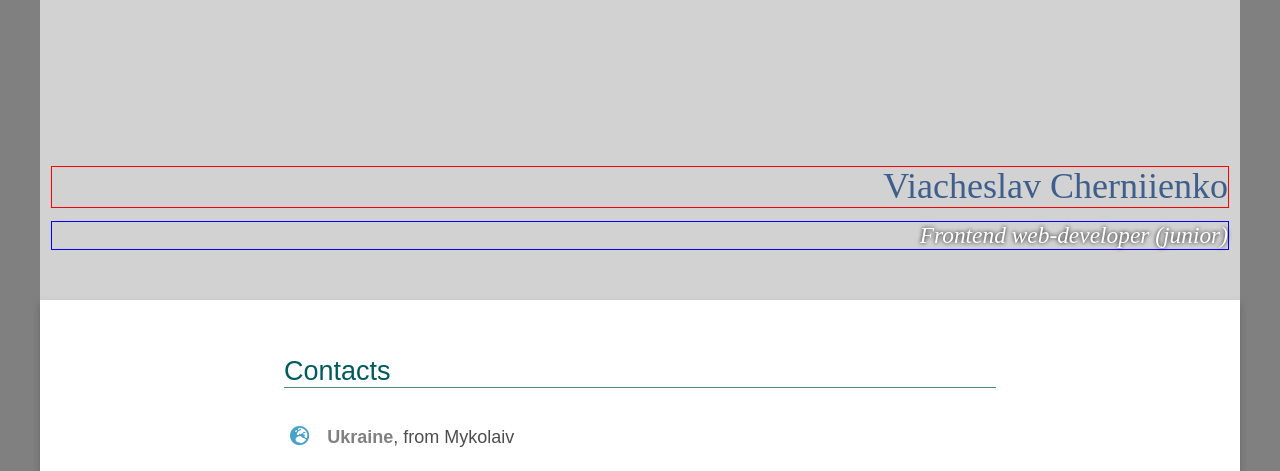
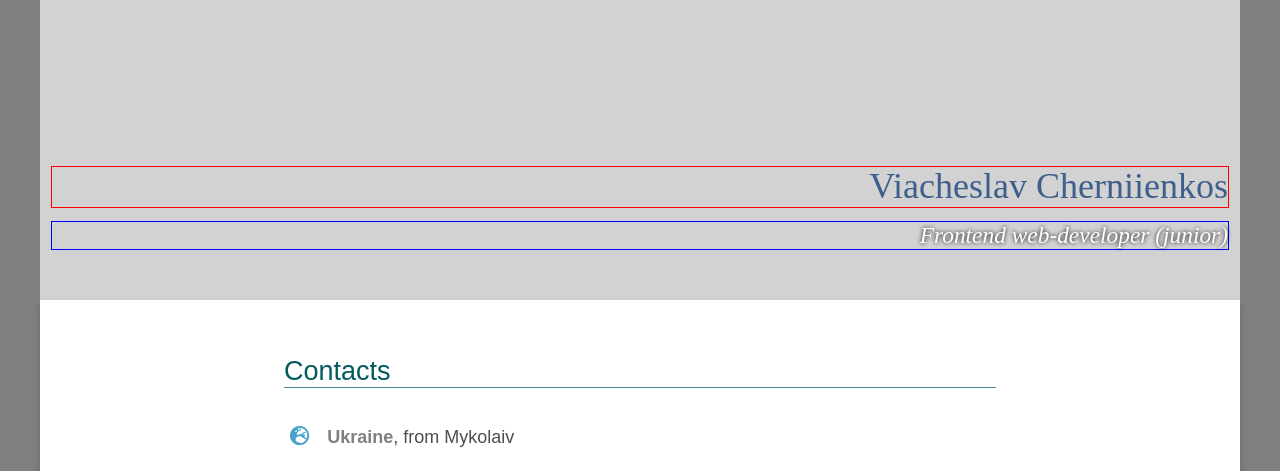
Before and after one commit to ViacheslavJs/my-cv, a plain HTML site: page cv.html in a window 1280 px wide. Shown: the top 471 px of the page. Drawn offline with Linux system fonts and the light colour scheme.

Commit message:
Update cv.html

```diff
--- a/cv.html
+++ b/cv.html
@@ -5,7 +5,7 @@
     <meta name="viewport" content="width=device-width, initial-scale=1.0">
     <link rel="stylesheet" href="css/all-custom.css"><!--TODO connect BEFORE the main file with styles -->
     <link rel="stylesheet" href="style/cv.css">
-    <title>Viacheslav Cherniienkos - cv</title>
+    <title>Viacheslav Cherniienko - cv</title>
     <style>
 
     </style>
@@ -17,7 +17,7 @@
     <main>
       <article class="page">
         <div class="header-inner-name">
-          <h1 lang="en !important;">Viacheslav Cherniienko</h1>
+          <h1 lang="en !important;">Viacheslav Cherniienkos</h1>
         </div>
         <div class="header-inner-profession">
           <span lang="en !important;">Frontend web-developer (junior)</span>
```
